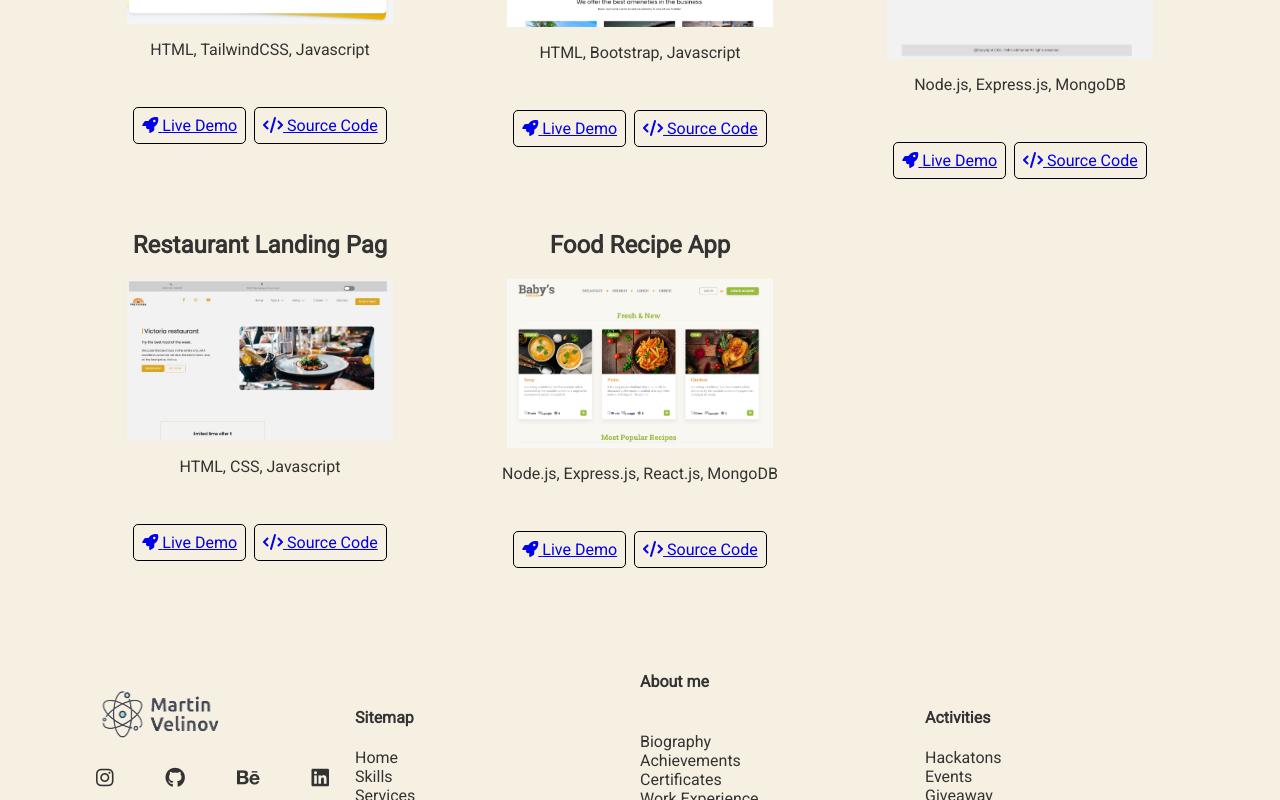
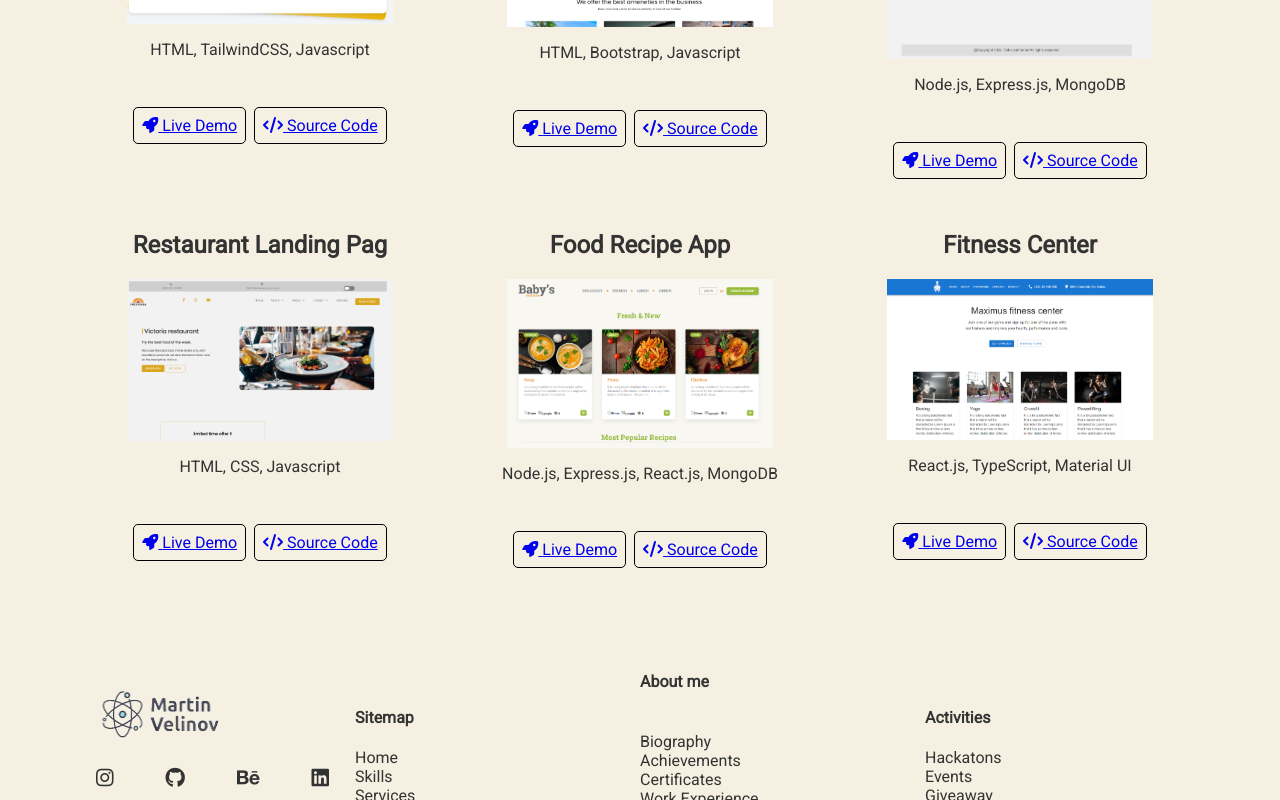
Before and after one commit to martin-velinov/Personal-Portfolio, a React (Create React App) app: page /projects in a window 1280 px wide. Shown: the part 449-1249 px from the top of the page. Built offline with nearby package versions, Linux system fonts and the light colour scheme.

Commit message:
added portfolio item

```diff
--- a/src/data/info.js
+++ b/src/data/info.js
@@ -7,6 +7,7 @@ import mongo from '../assets/img/mongo.png'
 import mern from '../assets/img/mern.png'
 import cssb from '../assets/img/css-b.png'
 import food from '../assets/img/food.png'
+import fitness from '../assets/img/fitness.png'
 
 export const info = {
     firstName: "Martin",
@@ -106,7 +107,16 @@ export const info = {
             source: "https://github.com/martin-velinov/Food-Recipe-App",
             stack:"Node.js, Express.js, React.js, MongoDB"
 
+        },
+        {
+            title: "Fitness Center",
+            image:fitness,
+            live: "https://maximus-fitness.netlify.app/",
+            source: "https://github.com/martin-velinov/React-Typescript",
+            stack:"React.js, TypeScript, Material UI"
+
         }
+
 
 
     ],
```
Also changed, not shown: src/assets/img/fitness.png (added).
